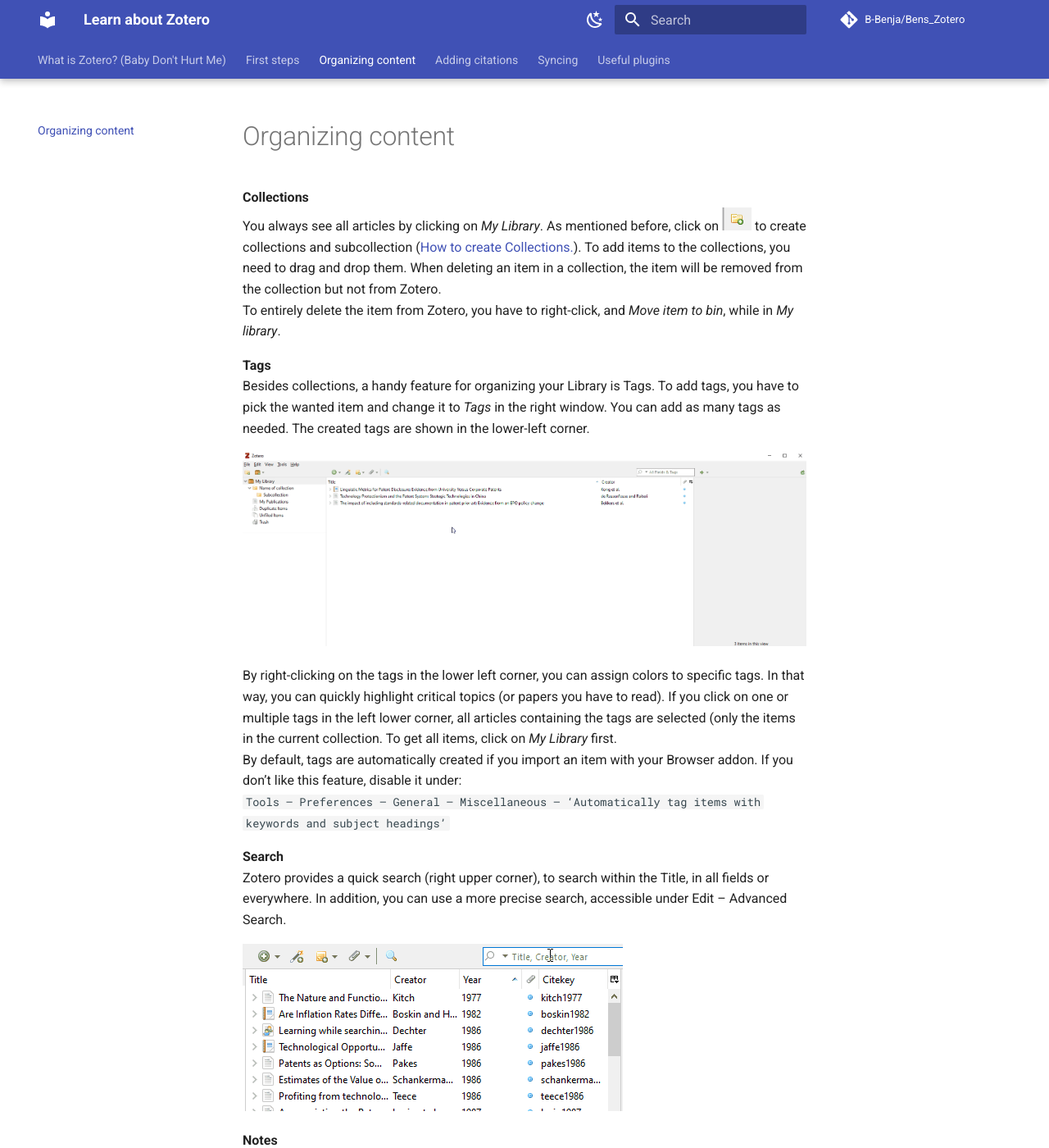
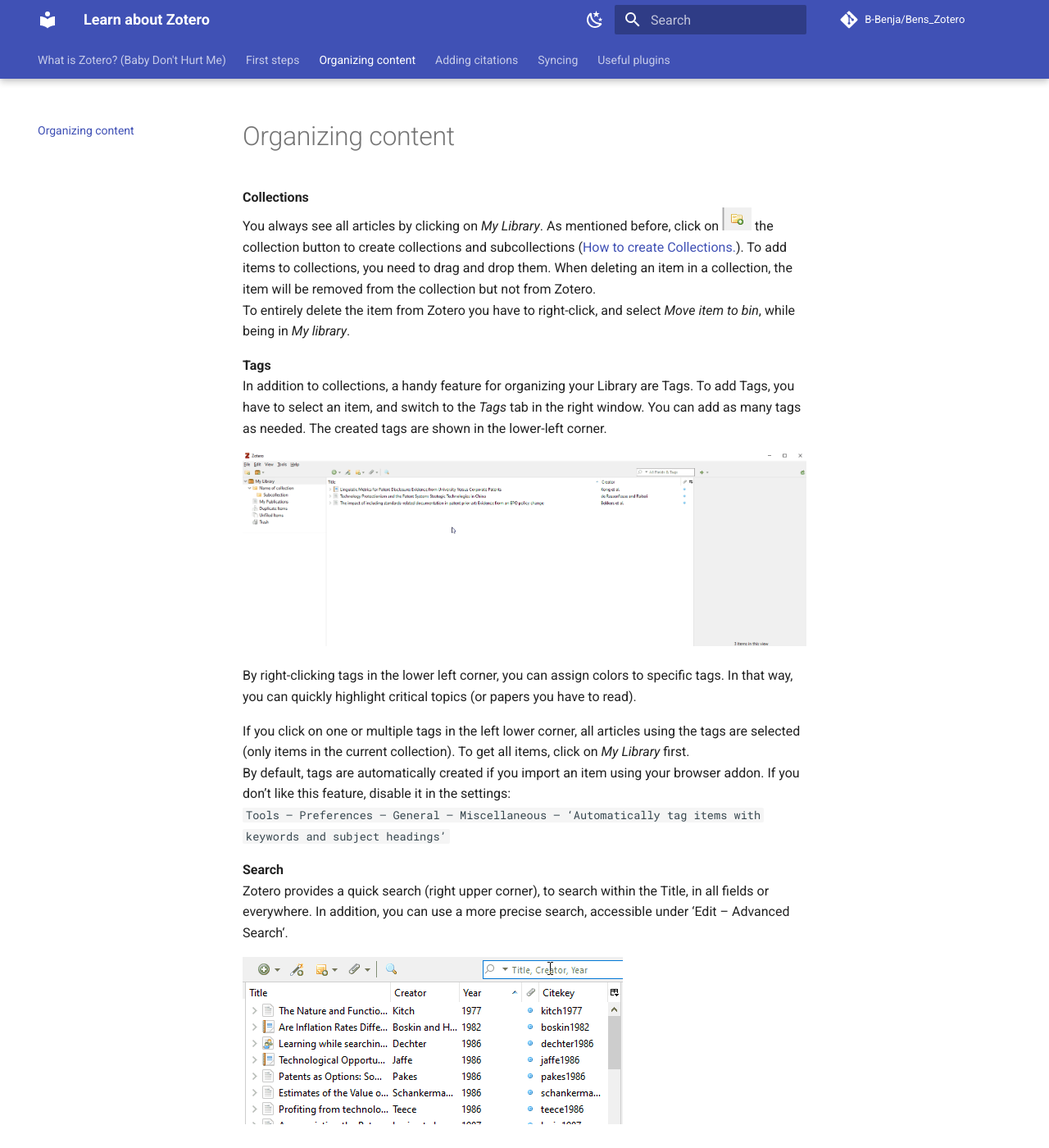
Before and after one commit to B-Benja/Bens_Zotero, an MkDocs documentation site: the page built from docs/organizing-content.md, in a window 1280 px wide and 1400 px high. Shown: the whole window at 82% size. Built offline with MkDocs 1.6.1 and Material for MkDocs 9.7.7, drawn with Linux system fonts in a browser that asks for light colours; comment, search, counter and statistics services are not loaded; some of the changed text lies outside the part shown.

Commit message:
Update organizing-content.md

```diff
--- a/docs/organizing-content.md
+++ b/docs/organizing-content.md
@@ -1,37 +1,38 @@
 **Collections**
-You always see all articles by clicking on *My Library*. As mentioned before, click on ![](images/03collection.png) to create collections and subcollection ([How to create Collections.](images/01collection.gif)). To add items to the collections, you need to drag and drop them. When deleting an item in a collection, the item will be removed from the collection but not from Zotero.
-To entirely delete the item from Zotero, you have to right-click, and *Move item to bin*, while in *My library*.
+You always see all articles by clicking on *My Library*. As mentioned before, click on ![](images/03collection.png) the collection button to create collections and subcollections ([How to create Collections.](images/01collection.gif)). To add items to collections, you need to drag and drop them. When deleting an item in a collection, the item will be removed from the collection but not from Zotero.
+To entirely delete the item from Zotero you have to right-click, and select *Move item to bin*, while being in *My library*.
 
 
 **Tags**
-Besides collections, a handy feature for organizing your Library is Tags. To add tags, you have to pick the wanted item and change it to *Tags* in the right window. You can add as many tags as needed. The created tags are shown in the lower-left corner.
+In addition to collections, a handy feature for organizing your Library are Tags. To add Tags, you have to select an item, and switch to the *Tags* tab in the right window. You can add as many tags as needed. The created tags are shown in the lower-left corner.
 
 ![](images/02tags.gif)
 
-By right-clicking on the tags in the lower left corner, you can assign colors to specific tags. In that way, you can quickly highlight critical topics (or papers you have to read).
-If you click on one or multiple tags in the left lower corner, all articles containing the tags are selected (only the items in the current collection. To get all items, click on *My Library* first.
-By default, tags are automatically created if you import an item with your Browser addon. If you don’t like this feature, disable it under:
+By right-clicking tags in the lower left corner, you can assign colors to specific tags. In that way, you can quickly highlight critical topics (or papers you have to read).
+
+If you click on one or multiple tags in the left lower corner, all articles using the tags are selected (only items in the current collection). To get all items, click on *My Library* first.
+By default, tags are automatically created if you import an item using your browser addon. If you don’t like this feature, disable it in the settings:
 `Tools – Preferences – General – Miscellaneous – ‘Automatically tag items with keywords and subject headings’`
 
 **Search**
-Zotero provides a quick search (right upper corner), to search within the Title, in all fields or everywhere. In addition, you can use a more precise search, accessible under Edit – Advanced Search.
+Zotero provides a quick search (right upper corner), to search within the Title, in all fields or everywhere. In addition, you can use a more precise search, accessible under ‘Edit – Advanced Search‘.
 
 ![](images/search.gif)
 
 **Notes**
-To create a note attached to an item, select the item from the list in the center column and either click the *New Note* button at the top and select *Add Child Note*, or go to the *Notes* tab in the right-hand column and click the *Add* button.
+To create a note attached to an item, select the item from the list in the center window and either click the *New Note* button at the top and select *Add Child Note*, or go to the *Notes* tab in the right window and click the *Add* button.
 
 ![](images/note.png)
 
-A note will be created as an attachment to the item (and also show up under the *Notes* tab), and a note editor will appear in the right-hand column. You can create a dedicated window for the editor by clicking the *Edit in a separate window* button at the bottom of the editor. Text in notes is saved as you type.
+A note will be created as an attachment to the item (and also show up under the *Notes* tab). Additionally, a note editor will appear on the right-hand side. You can open a seperate window for the editor by clicking the *Edit in a separate window* button at the bottom of the editor. Text in notes is saved as you type.
 
-Zotero will sometimes automatically import information from a resource, such as a table of contents or abstract, into the notes of an item. If you don't want them, use the editor to change or delete these entries.
+Zotero will sometimes automatically import information from a resource, such as the table of contents or abstract, into the notes of an item. If you don't want these notes, use the editor to change or delete these entries - you can also delete the entire note by selecting and deleting it.
 
 A second Note type is *Standalone Notes*. Standalone notes are not directly related to any item in your library (they don't belong to an entry) and will appear in the list of items in your library. To create a standalone note, click the *New Note* button and select *New Standalone Note*.
 
 **Relations**
-Your articles and entries can also have relationships (isn't that nice?). In the right column, switch to the *Related* tab. Here you can choose other articles related to the entry you selected.
-(If you are you on your mobile and don't see the following .gif, switch to desktop view)
+Your articles and entries can also have relationships (isn't that nice?). On the right side, switch to the *Related* tab. Here you can choose other articles related to the entry you selected.
+(If you are you on your mobile phone and don't see the following .gif, switch to desktop view)
 
 ![](images/related.gif)
 
```
